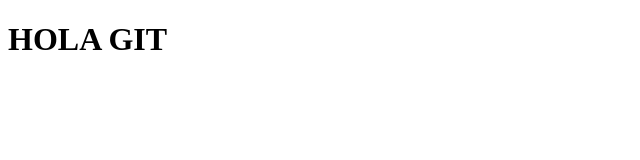
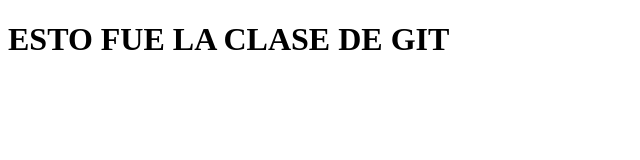
Before and after one commit to joseamadorg/repotest, a plain HTML site: page index.html in a window 1280 px wide. Shown: the whole page, without its empty margins (0-640 px from the left). Drawn offline with Linux system fonts and the light colour scheme.

Commit message:
h1 final modificado

```diff
--- a/index.html
+++ b/index.html
@@ -7,6 +7,6 @@
     <title>Document</title>
 </head>
 <body>
-    <h1>HOLA GIT</h1>
+    <h1>ESTO FUE LA CLASE DE GIT</h1>
 </body>
 </html>
```
